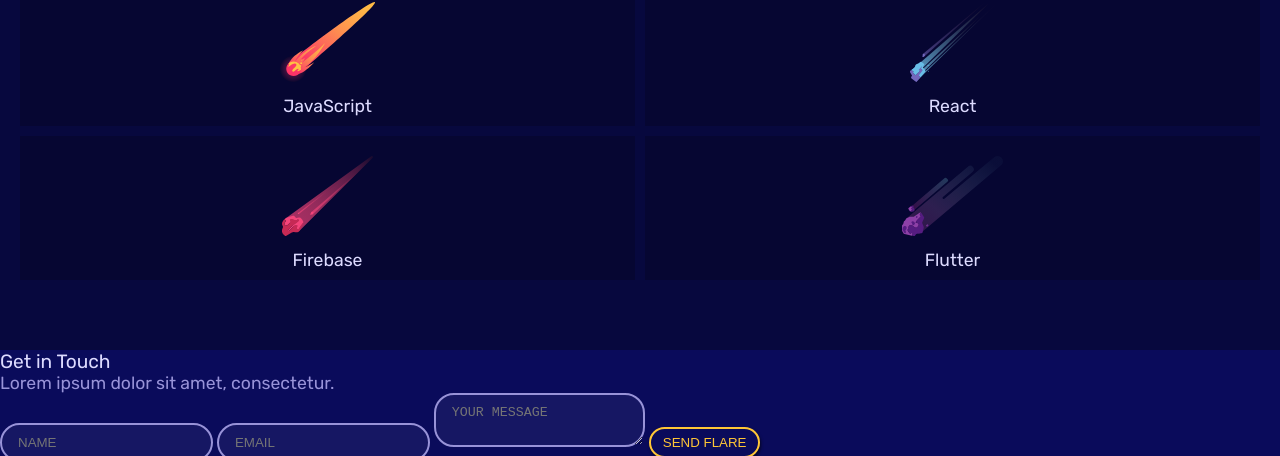
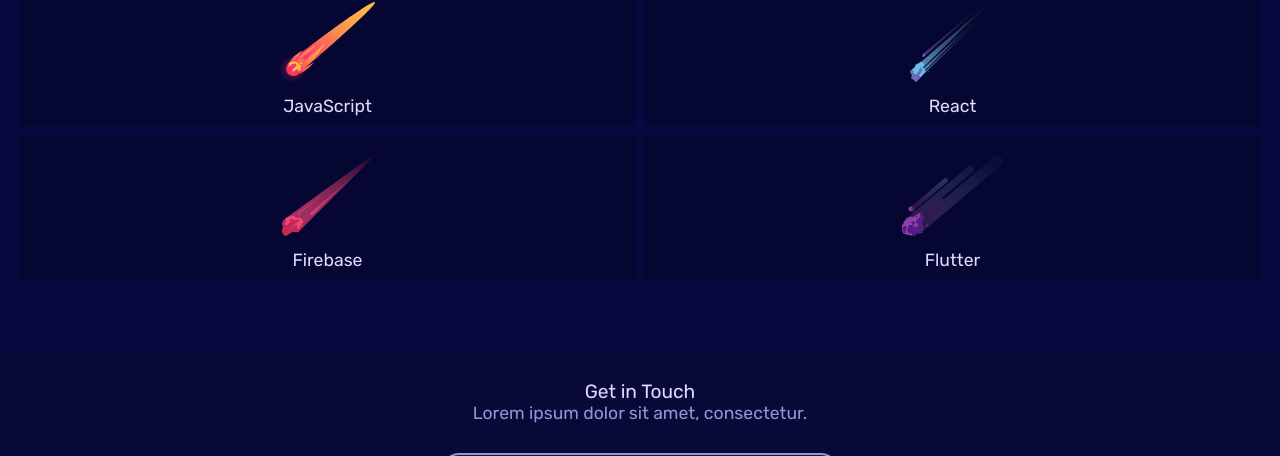
Before and after one commit to Jack112-create/cosmo-junkie, a plain HTML site: page index.html in a window 1280 px wide. Shown: the part 2194-2650 px from the top of the page. Drawn offline with Linux system fonts and the light colour scheme.

Commit message:
Add contact styles

```diff
--- a/style.css
+++ b/style.css
@@ -176,3 +176,29 @@ h4 {
   height: 80px;
   margin: 10px auto;
 }
+
+#contact {
+  padding: 30px 20px;
+  background: #080936;
+}
+
+#contact h3,
+#contact p {
+  text-align: center;
+}
+
+#contact form {
+  width: 80%;
+  max-width: 400px;
+  margin: 20px auto;
+}
+
+#contact input,
+#contact textarea {
+  width: 100%;
+  margin: 10px 0;
+}
+
+#contact .button {
+  margin-top: 10px;
+}
```
